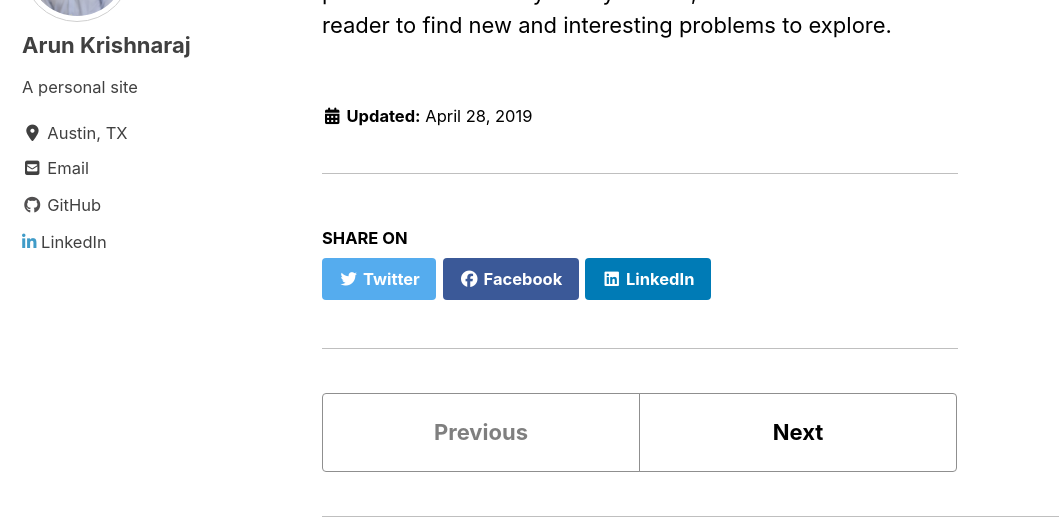
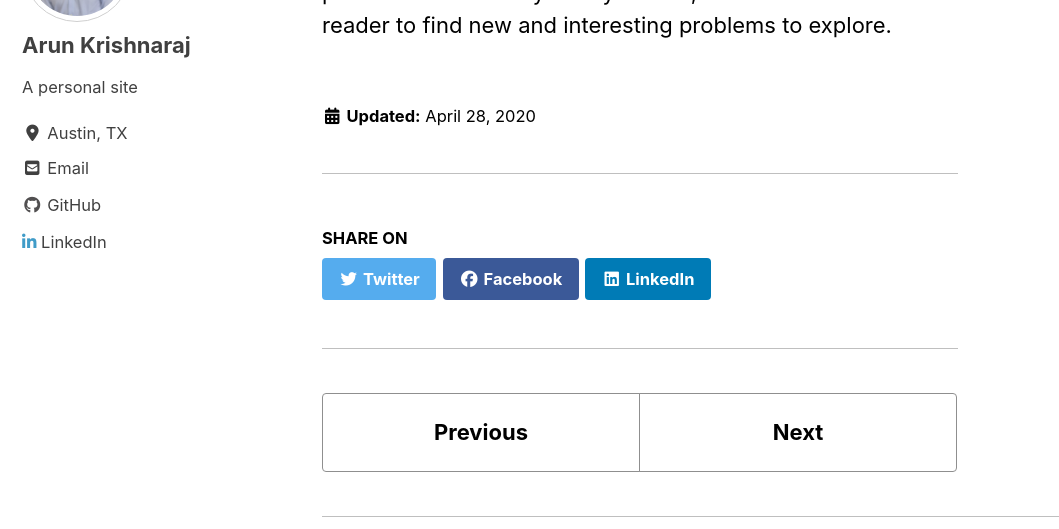
Before and after one commit to arun-krishnaraj/oldsite.github.io, a Jekyll site: the page built from _posts/2020-03-23-Odd-Choices.md, in a window 1280 px wide and 900 px high, scrolled down 3679 px. Shown: the part 154-683 px from the top of the window, without its empty margins (0-1059 px from the left). Built offline with Jekyll 4.4.1, drawn with Linux system fonts in a browser that asks for light colours; cached includes are drawn as plain includes; nearby versions of some CDN libraries.

Commit message:
update landing

```diff
--- a/_posts/2020-03-23-Odd-Choices.md
+++ b/_posts/2020-03-23-Odd-Choices.md
@@ -1,6 +1,6 @@
 ---
 title: "Biology + Math + Finance?"
-date: 2019-04-28
+date: 2020-04-28
 tags: []
 header:
   image: "/images/"
```
Also changed, not shown: _pages/readinglist.md (+2 -0 lines), _includes/analytics-providers/custom.html (line endings or trailing spaces).
